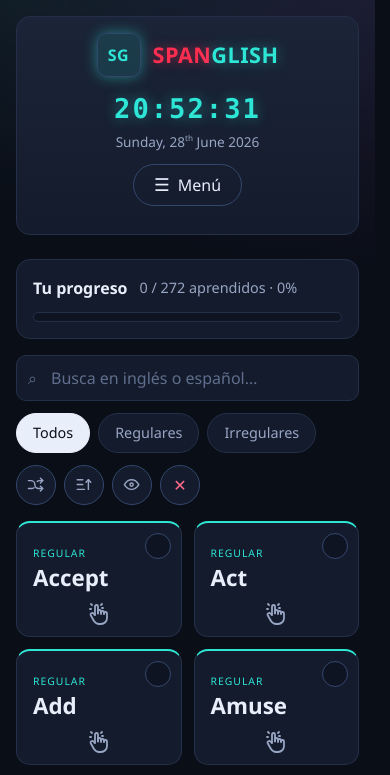
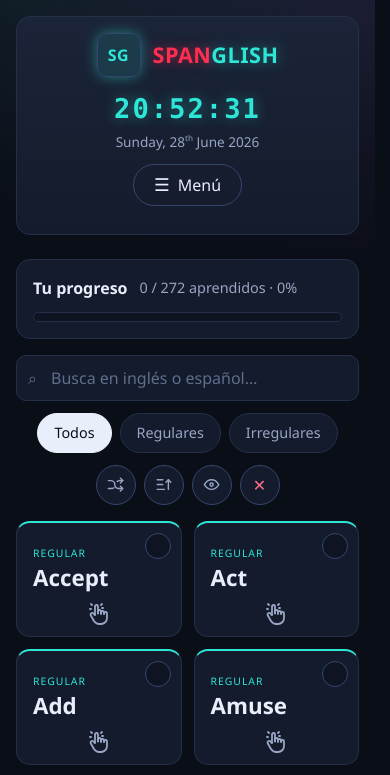
Before and after one commit to sebalopezx/app-ingles-v2, a Vue app: page /#/verbs in a window 390 px wide. Shown: the top 775 px of the page. Built offline with nearby package versions, Linux system fonts and the light colour scheme.

Commit message:
Minnor fixes

```diff
--- a/src/styles/components.css
+++ b/src/styles/components.css
@@ -548,7 +548,10 @@
     grid-template-columns: repeat(auto-fill, minmax(140px, 1fr));
   }
 
+  /* Center the filters and the circular buttons on mobile. */
+  .controls__filters,
   .controls__actions {
     width: 100%;
+    justify-content: center;
   }
 }
```
